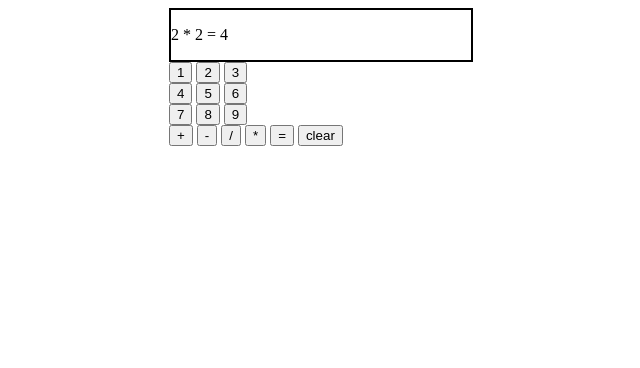
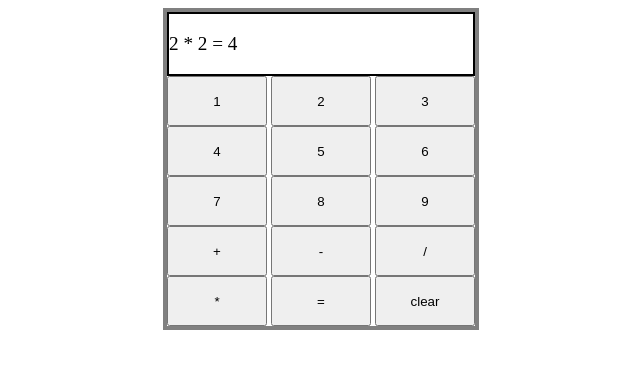
Before and after one commit to sweatylolz/calc, a plain HTML site: page index.html in a window 1280 px wide. Shown: the whole page, without its empty margins (319-959 px from the left). Drawn offline with Linux system fonts and the light colour scheme.

Commit message:
add style and organize calc layout

```diff
--- a/index.html
+++ b/index.html
@@ -9,7 +9,8 @@
   </head>
 
   <body>
-    <div id="caclulator">
+    <div id="calculator">
+
         <div id="display">
             <p>2 * 2 = 4</p>
         </div>
@@ -34,6 +35,8 @@
         <button id="add">+</button>
         <button id="subtract">-</button>
         <button id="divide">/</button>
+        </div>
+        <div id="operators2">
         <button id="multiply">*</button>
         <button id="equals">=</button>
         <button id="clear">clear</button>
--- a/styles.css
+++ b/styles.css
@@ -6,5 +6,16 @@ body {
 
 #display {
     border: 2px solid black;
-    width: 300px;
+    width: 304px;
+    font-size: larger;
 }
+
+button {
+    width: 100px;
+    height: 50px;
+    margin: 0pxs;
+}
+
+#calculator {
+    border: gray 4px solid;
+}
```
